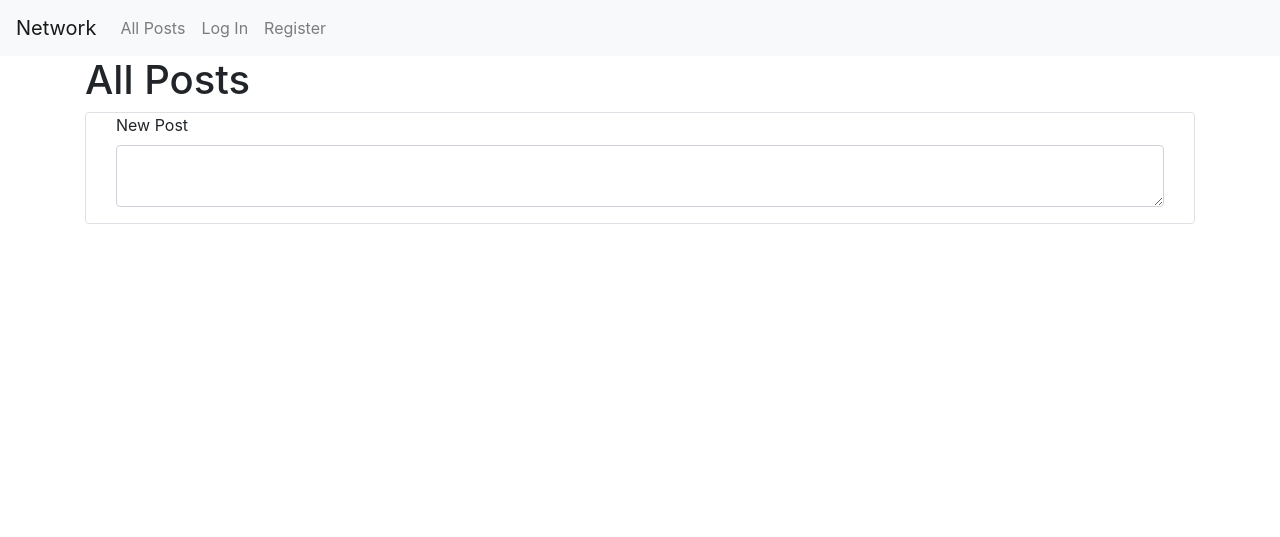
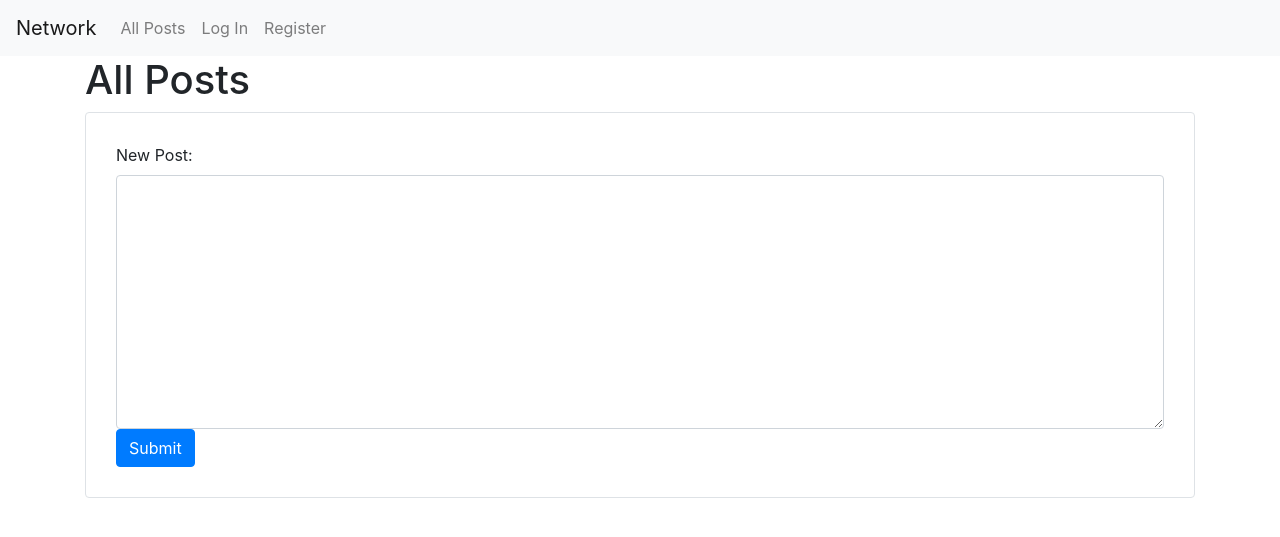
Before and after one commit to LuizDMM/network, a Django app: page / in a window 1280 px wide. Shown: the top 537 px of the page. Run offline with Django 3.2, Linux system fonts and the light colour scheme; some libraries are stand-ins or nearby versions.

Commit message:
"New Post" Assignment part 1

```diff
--- /dev/null
+++ b/project4/network/forms.py
@@ -0,0 +1,15 @@
+from django.forms import ModelForm
+from django.forms.widgets import Textarea
+from .models import User, Post, LikeRelations
+
+class newPostForm(ModelForm):
+    class Meta:
+        model = Post
+        fields = ['author', 'content', 'dateTime']
+
+    def __init__(self, *args, **kwargs):
+        super(newPostForm, self).__init__(*args, **kwargs)
+        self.fields['content'].widget = Textarea(attrs={
+            'class': 'form-control',
+            'id': 'postContent'
+        })
--- a/project4/network/models.py
+++ b/project4/network/models.py
@@ -4,3 +4,13 @@ from django.db import models
 
 class User(AbstractUser):
     pass
+
+
+class Post(models.Model):
+    author = models.ForeignKey("User", on_delete=models.CASCADE)
+    content = models.TextField()
+    dateTime = models.DateTimeField()
+
+class LikeRelations(models.Model):
+    post = models.ForeignKey("Post", on_delete=models.CASCADE)
+    personThatLike = models.ForeignKey("User", on_delete=models.CASCADE)
--- a/project4/network/static/network/styles.css
+++ b/project4/network/static/network/styles.css
@@ -1,4 +1,3 @@
 .newPostDiv {
-    padding-right: 30px;
-    padding-left: 30px;
+    padding: 30px;
 }
--- a/project4/network/templates/network/index.html
+++ b/project4/network/templates/network/index.html
@@ -3,11 +3,12 @@
 {% block body %}
     <h1> All Posts </h1>
     <div class="newPostDiv border rounded">
-        <form id="newPostForm"> <!-- Create Django form -->
-            <div class="form-group">
-                <label for="newPostText">New Post</label>
-                <textarea class="form-control" id="newPostText"></textarea>
-            </div>
+        <form id="newPostForm" action="{% url 'index' %}" method="post">
+            {% csrf_token %}
+            {{ newPostForm.content.errors}}
+            <label for="postContent" class="form-label">New Post:</label>
+            {{ newPostForm.content }}
+            <input type="submit" value="Submit" class="btn btn-primary">
         </form>
     </div>
     <div class="posts">
--- a/project4/network/views.py
+++ b/project4/network/views.py
@@ -4,11 +4,16 @@ from django.http import HttpResponse, HttpResponseRedirect
 from django.shortcuts import render
 from django.urls import reverse
 
-from .models import User
+from .forms import newPostForm
+from .models import User, Post, LikeRelations
 
 
 def index(request):
-    return render(request, "network/index.html")
+    if request.method == "POST":
+        #TODO
+       pass
+    else:
+       return render(request, "network/index.html", {'newPostForm': newPostForm})
 
 
 def login_view(request):
```
Also changed, not shown: project4/db.sqlite3, project4/network/migrations/0002_likerelations_post.py (added).
